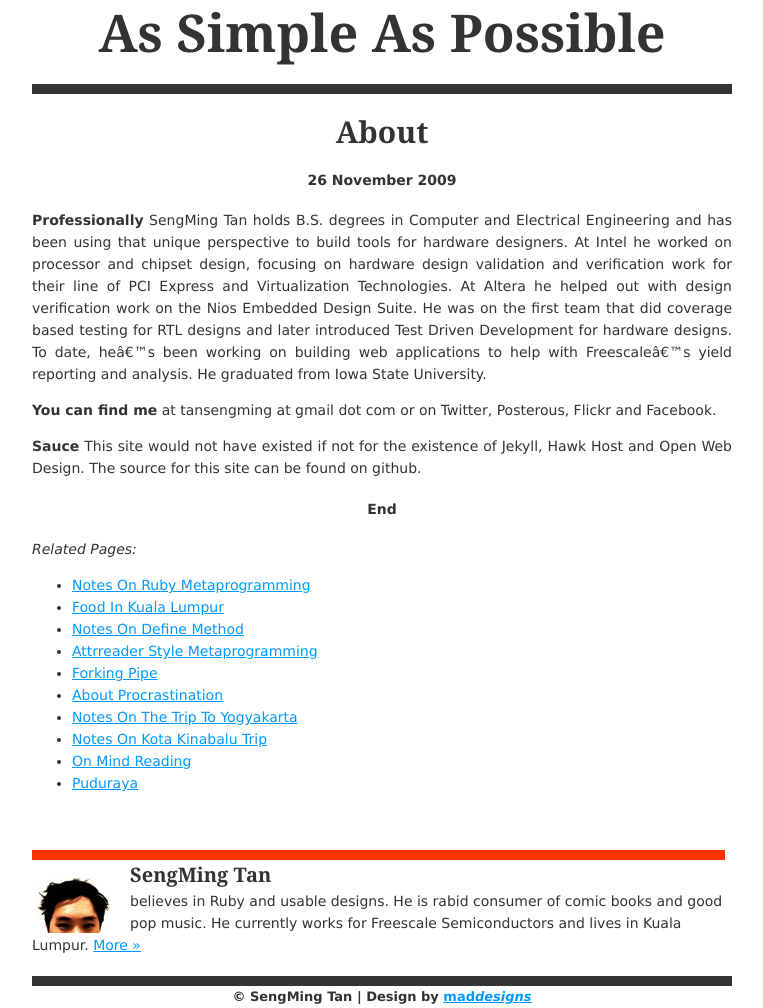
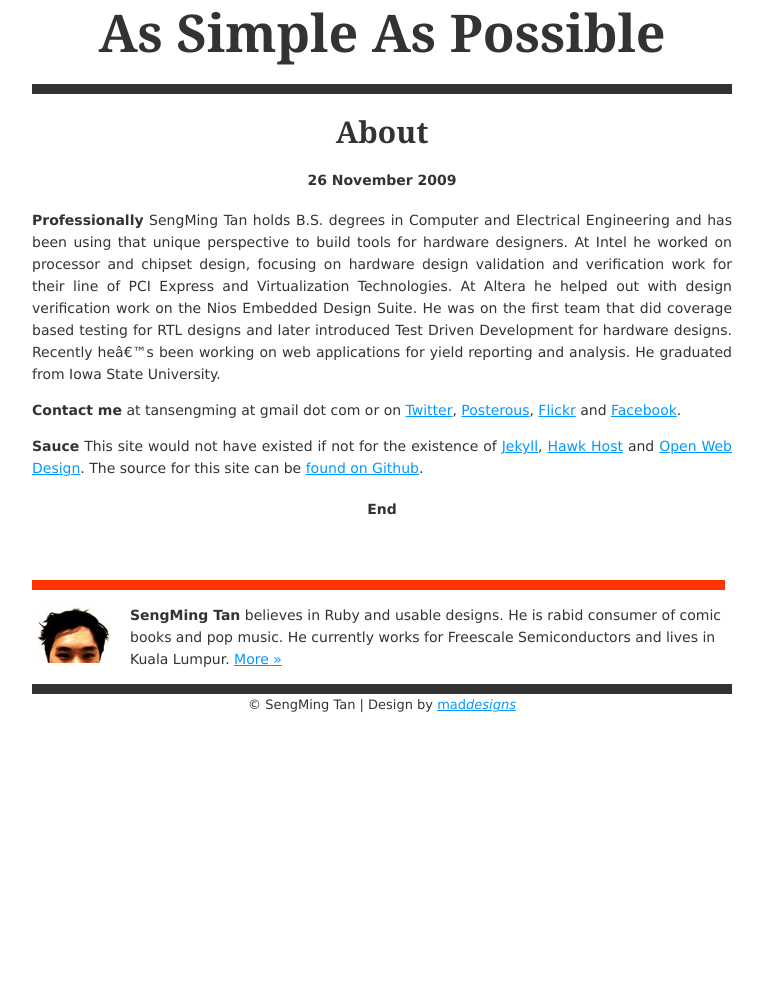
Before and after one commit to tansengming/tansengming.github.com, a Jekyll site: the page built from pages/_posts/2009-11-26-about.markdown, in a window 1280 px wide. Shown: the whole page, without its empty margins (258-1021 px from the left). Built offline with Jekyll 4.4.1, drawn with Linux system fonts in a browser that asks for light colours; Markdown is read by kramdown in place of the engine named in the settings; after the commit the page ends 900 px from its top, so only the background shows below that.

Commit message:
adds links to about page

```diff
--- a/_layouts/default.html
+++ b/_layouts/default.html
@@ -2,7 +2,11 @@
 <html xmlns="http://www.w3.org/1999/xhtml">
 <head>
 <meta http-equiv="Content-Type" content="text/html; charset=iso-8859-1" />
+  {% if page.title %}
+    <title>{{page.title}} - As Simple As Possible</title>
+  {% else %}
     <title>As Simple As Possible</title>
+  {% endif %}
   <link rel="stylesheet" href="/stylesheets/styles.css" type="text/css" />
   <link rel="alternate" type="application/rss+xml" title="RSS" href="/rss.xml" />
 </head>
@@ -28,13 +32,15 @@
     <img src='/images/profile_small.jpg'>
   </div>
   <div>
-    <h2>SengMing Tan</h2>
+    <p>
+      <strong>SengMing Tan</strong>
       believes in Ruby and usable designs.
-    He is rabid consumer of comic books and good pop music.
+      He is rabid consumer of comic books and pop music.
       He currently works for Freescale Semiconductors and lives in Kuala Lumpur.
       <a href='/about/'>
         More &raquo;
       </a>
+    </p>
   </div>
 </div>
 </div>
--- a/_layouts/post.html
+++ b/_layouts/post.html
@@ -14,18 +14,4 @@ layout: default
   <h4>
     End
   </h4>
-  <p>
-    <em>
-      Related Pages:
-    </em>
-  </p>
-  <ul>
-    {% for post in site.related_posts %}
-      <li>
-        <a href='{{post.url}}'>
-          {{post.title}}
-        </a>
-      </li>
-    {% endfor %}
-  </ul>
 </div>
--- a/pages/_posts/2009-11-26-about.markdown
+++ b/pages/_posts/2009-11-26-about.markdown
@@ -3,11 +3,20 @@ layout: post
 permalink: /about/index.html
 ---
 **Professionally**
-SengMing Tan holds B.S. degrees in Computer and Electrical Engineering and has been using that unique perspective to build tools for hardware designers. At Intel he worked on processor and chipset design, focusing on hardware design validation and verification work for their line of PCI Express and Virtualization Technologies. At Altera he helped out with design verification work on the Nios Embedded Design Suite. He was on the first team that did coverage based testing for RTL designs and later introduced Test Driven Development for hardware designs. To date, he's been working on building web applications to help with Freescale's yield reporting and analysis. He graduated from Iowa State University.
+SengMing Tan holds B.S. degrees in Computer and Electrical Engineering and has been using that unique perspective to build tools for hardware designers. At Intel he worked on processor and chipset design, focusing on hardware design validation and verification work for their line of PCI Express and Virtualization Technologies. At Altera he helped out with design verification work on the Nios Embedded Design Suite. He was on the first team that did coverage based testing for RTL designs and later introduced Test Driven Development for hardware designs. Recently he's been working on web applications for yield reporting and analysis. He graduated from Iowa State University.
 
-**You can find me**
-at tansengming at gmail dot com or on Twitter, Posterous, Flickr and Facebook.
+**Contact me**
+at tansengming at gmail dot com or on [Twitter][twitter], [Posterous][post], [Flickr][f] and [Facebook][fb].
 
 **Sauce**
-This site would not have existed if not for the existence of Jekyll, Hawk Host and Open Web Design.
-The source for this site can be found on github.
+This site would not have existed if not for the existence of [Jekyll][jekyll], [Hawk Host][h] and [Open Web Design][owd].
+The source for this site can be [found on Github][source].
+
+[twitter]: http://twitter.com/sengming
+[post]: http://sengming.posterous.com
+[f]: http://www.flickr.com/photos/tansengming/
+[fb]: http://www.facebook.com/sengming
+[jekyll]: http://wiki.github.com/mojombo/jekyll/
+[h]: http://hawkhost.com
+[owd]: http://www.openwebdesign.org
+[source]: http://#
--- a/stylesheets/styles.css
+++ b/stylesheets/styles.css
@@ -87,8 +87,8 @@ width:100%;
 float:left;
 border-top:10px #333 solid;
 text-align:center;
-margin-top:20px;
-font-weight:700;
+/*margin-top:20px;*/
+/*font-weight:700;*/
 font-size: small;
 }
 
```
Also changed, not shown: 1 other file. Lines whose indentation alone changed are shown as unchanged.
